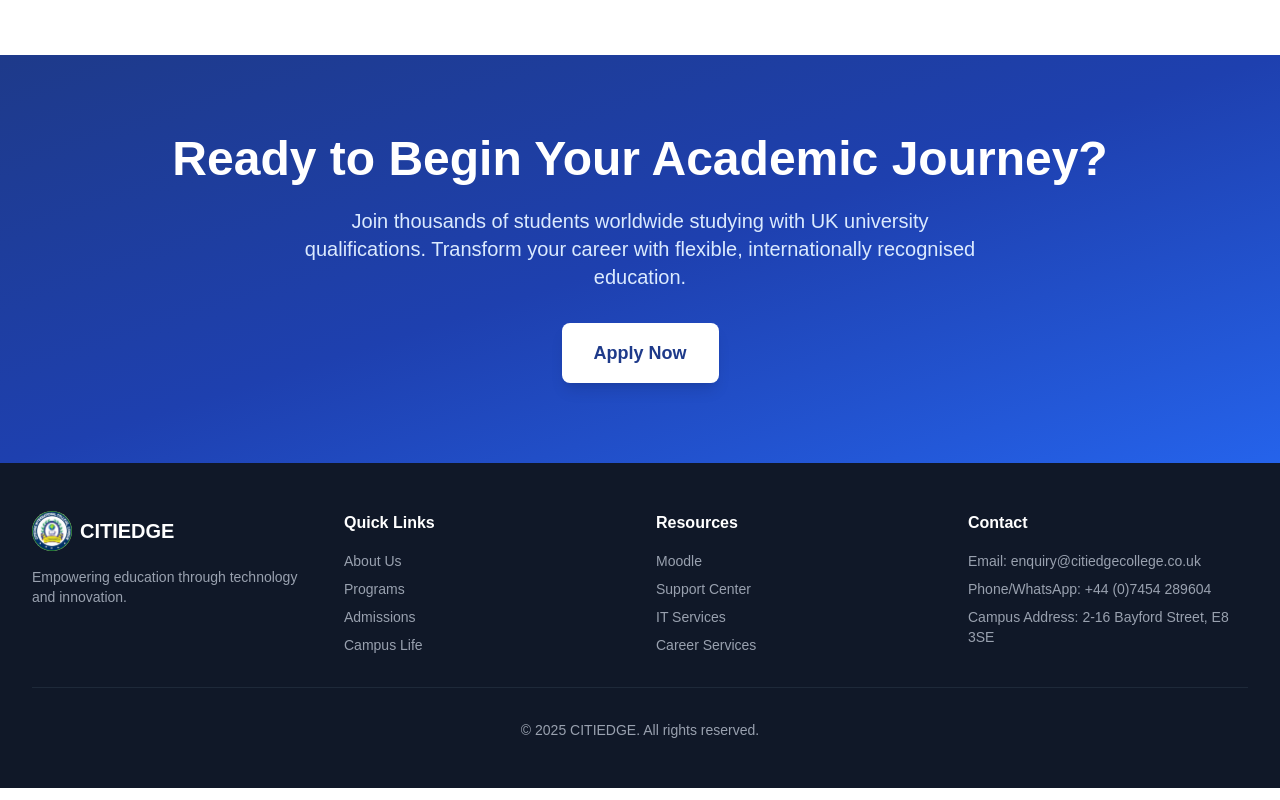
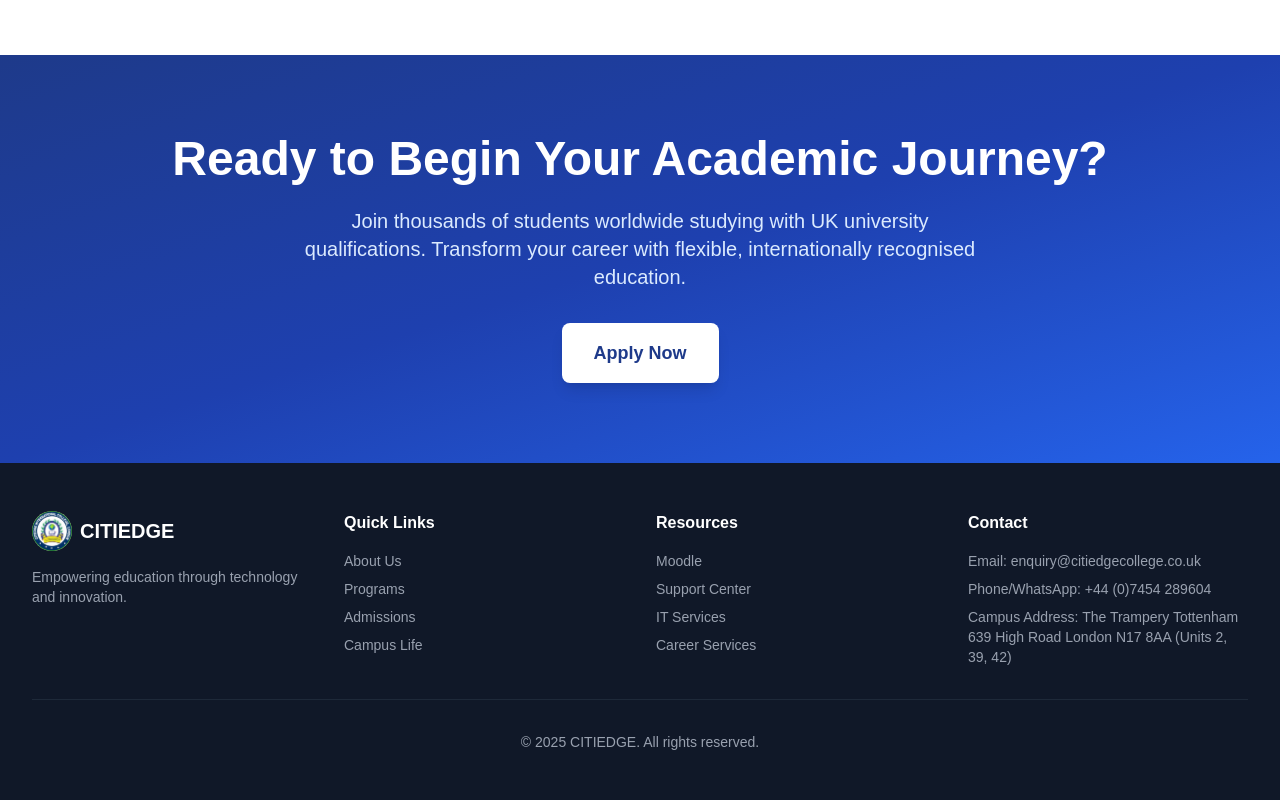
Before and after one commit to ryuk321/citiedgeonline, a Next.js app: page / in a window 1280 px wide. Shown: the part 3852-4652 px from the top of the page. Built offline with nearby package versions, Linux system fonts and the light colour scheme.

Commit message:
Update footer address and enhance program browsing functionality

```diff
--- a/app/components/Footer.tsx
+++ b/app/components/Footer.tsx
@@ -53,7 +53,11 @@
               <li>Email: enquiry@citiedgecollege.co.uk </li>
               <li>Phone/WhatsApp: +44 (0)7454 289604</li>
               <li>
-                Campus Address: 2-16 Bayford Street, E8 3SE <br />
+                Campus Address: The Trampery Tottenham
+639 High Road
+London
+N17 8AA
+(Units 2, 39, 42) <br />
               </li>
 
             </ul>
--- a/app/page.tsx
+++ b/app/page.tsx
@@ -7,6 +7,12 @@
   const goToAdmissions = () => {
     router.push('https://admissions.citiedgecollege.co.uk/');
   }
+  const goToBrowse = () => {
+  router.push('https://citiedgecollege.co.uk/course-lists');
+};
+
+
+
   return (
     <div className="min-h-screen bg-white dark:bg-gray-900">
       {/* Navigation */}
@@ -57,7 +63,8 @@
               <div className="flex flex-col sm:flex-row gap-4">
 
 <Link href="https://citiedgecollege.co.uk/course-lists">
-  <button className="px-8 py-4 bg-white text-[#1e3a8a] text-lg font-semibold rounded hover:bg-gray-100 transition shadow-lg">
+  <button  onClick={goToBrowse}
+ className="px-8 py-4 bg-white text-[#1e3a8a] text-lg font-semibold rounded hover:bg-gray-100 transition shadow-lg">
     Browse Programmes
   </button>
 </Link>
```
